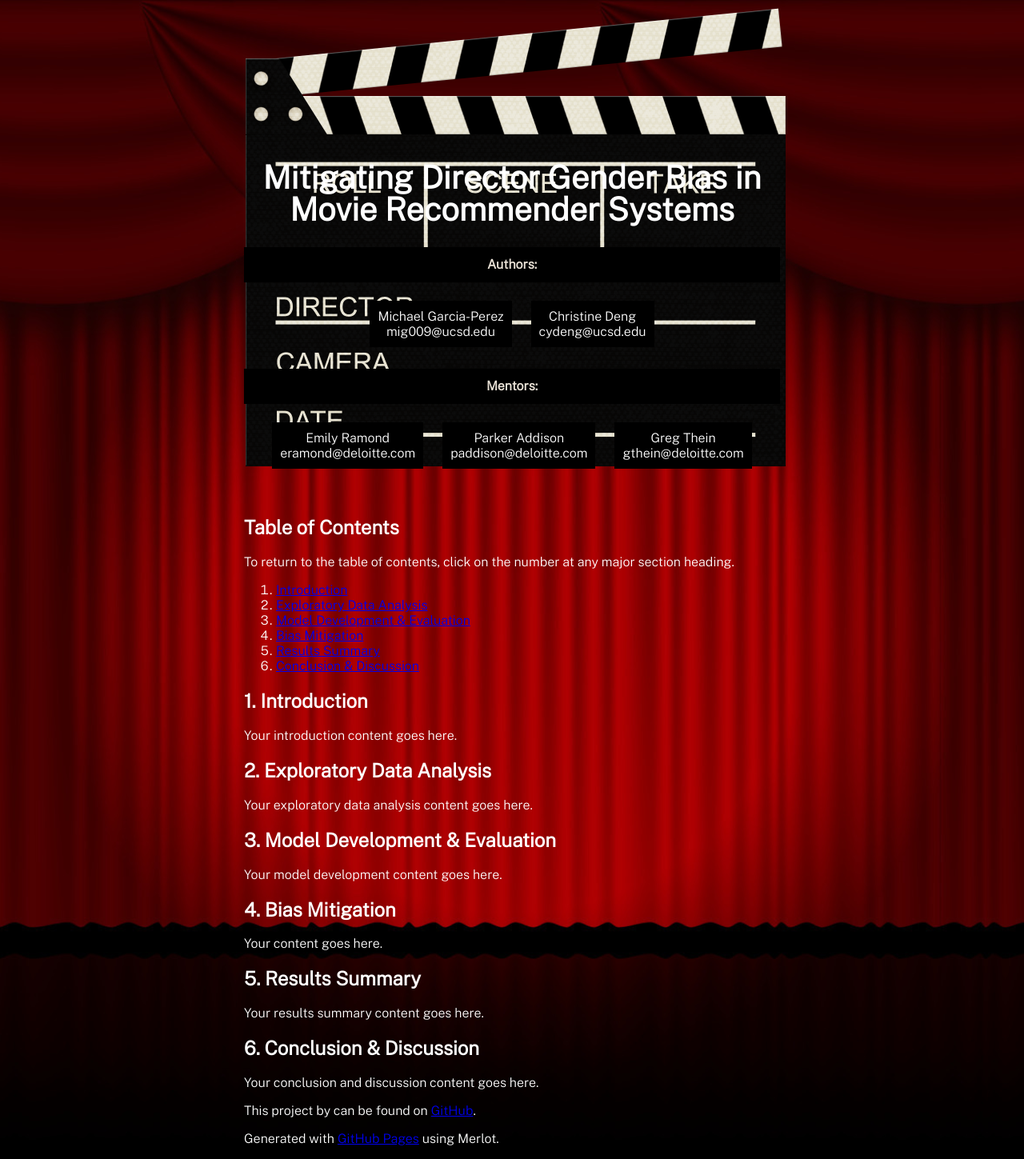
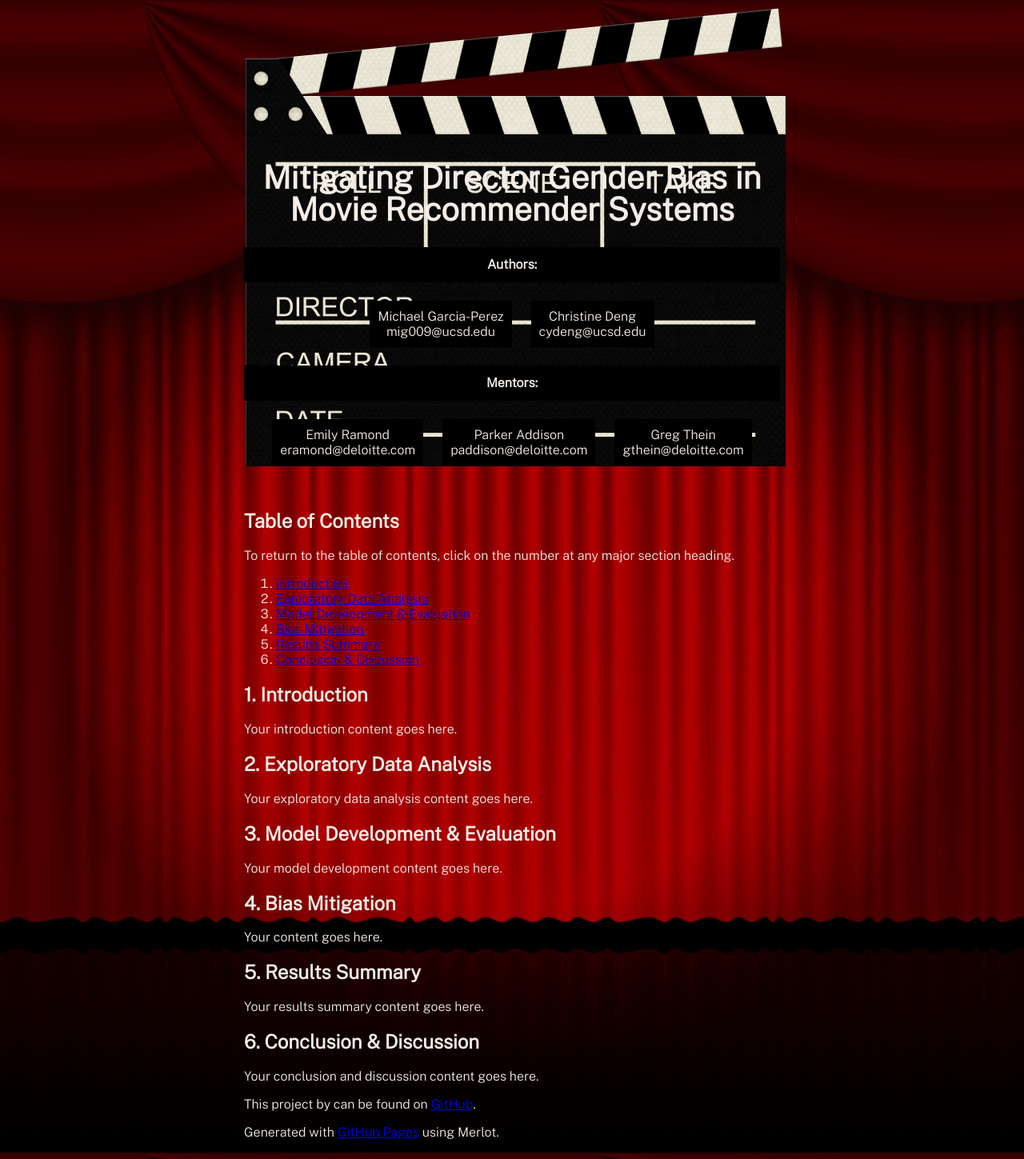
Before and after one commit to michael-garciaperez/DSC180A-Methodology-5, a Jekyll site: the page built from index.md, in a window 1280 px wide. Shown: the whole page at 80% size. Built offline with Jekyll 4.4.1, drawn with Linux system fonts in a browser that asks for light colours.

Commit message:
Update style.scss

```diff
--- a/assets/css/style.scss
+++ b/assets/css/style.scss
@@ -1,5 +1,6 @@
 ---
 ---
+
 @import url('https://fonts.googleapis.com/css2?family=Public+Sans:wght@300&display=swap');
 
 /* STYLES */
@@ -9,7 +10,7 @@
   background-size: cover;
   background-position: center;
   font-family: 'Public Sans', sans-serif;
-  color: white;
+  color: #f4ede6; /* Cream color for text */
   margin: 0;
 }
 
@@ -37,7 +38,7 @@
   font-size: 2.5em;
   font-weight: 800;
   font-style: normal;
-  color: white;
+  color: #f4ede6; /* Cream color for text */
   text-align: center;
   line-height: 1;
 }
@@ -46,7 +47,7 @@
   font-size: 1em;
   font-weight: 800;
   font-style: normal;
-  color: #ece4d8;
+  color: #f4ede6; /* Cream color for text */
   text-align: center;
   line-height: 1;
   padding: 14px 0;
@@ -67,8 +68,6 @@
 /* Style for author and mentor names */
 .author-mentor-container {
   text-align: center;
-  max-width: 670px; /* Adjusted max-width to match the header width */
-  margin: 0 auto; /* Center the container horizontally */
 }
 
 .author-mentor-container p {
@@ -76,8 +75,5 @@
   background-color: black;
   padding: 10px;
   margin: 10px;
-  max-width: calc(100% - 20px); /* Adjusted max-width to match the container width minus padding */
-  overflow: hidden; /* Prevent overflowing content */
-  text-overflow: ellipsis; /* Add ellipsis for text overflow */
-  white-space: nowrap; /* Prevent wrapping */
+  color: #f4ede6; /* Cream color for text */
 }
```
